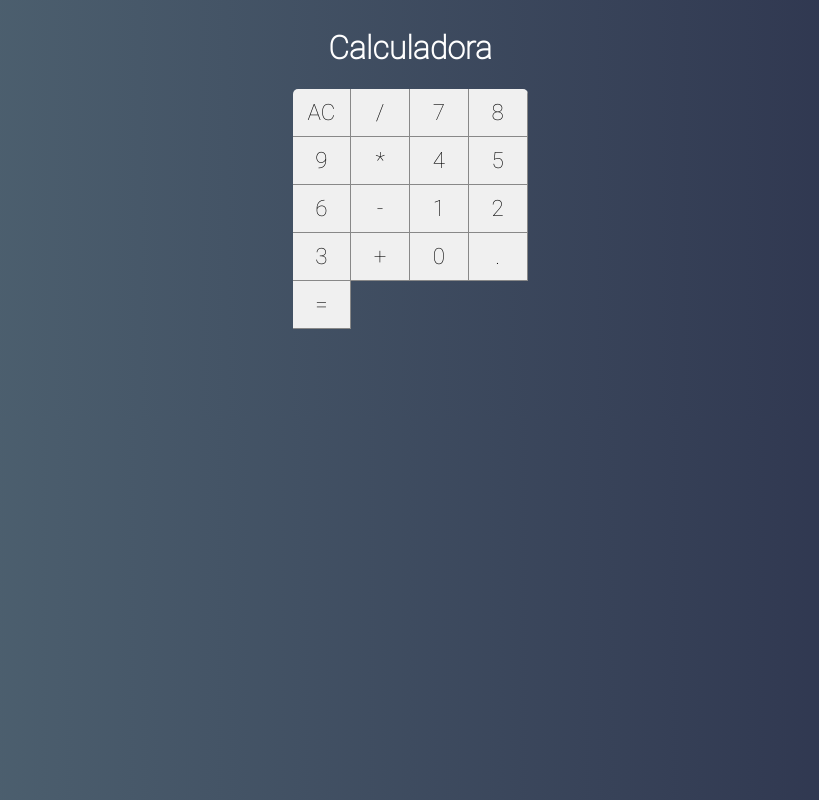
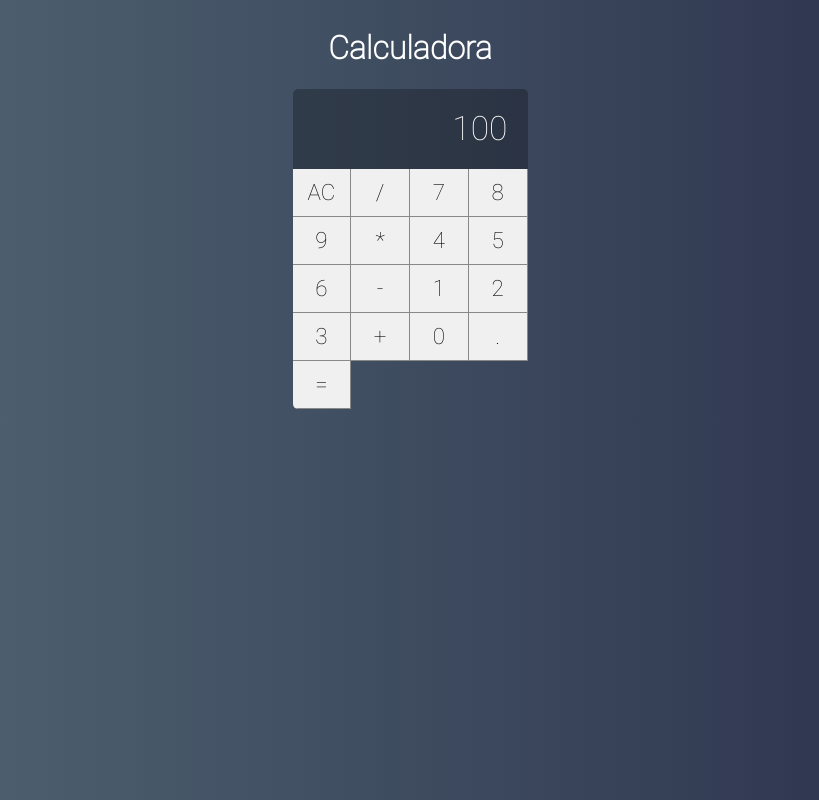
Before and after one commit to reytler/calculadora, a React (Create React App) app: page / in a window 1280 px wide. Shown: the whole page, without its empty margins (230-1049 px from the left). Built offline with nearby package versions, Linux system fonts and the light colour scheme.

Commit message:
Component Display

```diff
--- /dev/null
+++ b/src/components/Display.css
@@ -0,0 +1,10 @@
+.display{
+    grid-column: span 4;
+    background-color: #0004;
+
+    display: flex;
+    justify-content: flex-end;
+    align-items: center;
+    padding: 20px;
+    font-size: 2.1rem;
+}
--- /dev/null
+++ b/src/components/Display.jsx
@@ -0,0 +1,8 @@
+import React from 'react'
+import './Display.css'
+
+export default (props)=> {
+    return(
+        <div className="display">{props.value}</div>
+    )
+}
--- a/src/main/Calculator.css
+++ b/src/main/Calculator.css
@@ -6,5 +6,5 @@
 
     display: grid;
     grid-template-columns: repeat(4, 25%);
-    grid-template-rows: 48px 48px 48px 48px 48px;
+    grid-template-rows: 1fr 48px 48px 48px 48px 48px;
 }
--- a/src/main/Calculator.jsx
+++ b/src/main/Calculator.jsx
@@ -1,11 +1,14 @@
 import React, { Component } from 'react'
 import './Calculator.css'
+
 import Button from '../components/Button'
+import Display from '../components/Display'
 
 export default class Calculator extends Component {
     render() {
         return (
             <div className="calculator">
+                <Display value={100}/>
                 <Button label="AC"/>
                 <Button label="/"/>
                 <Button label="7"/>
```
